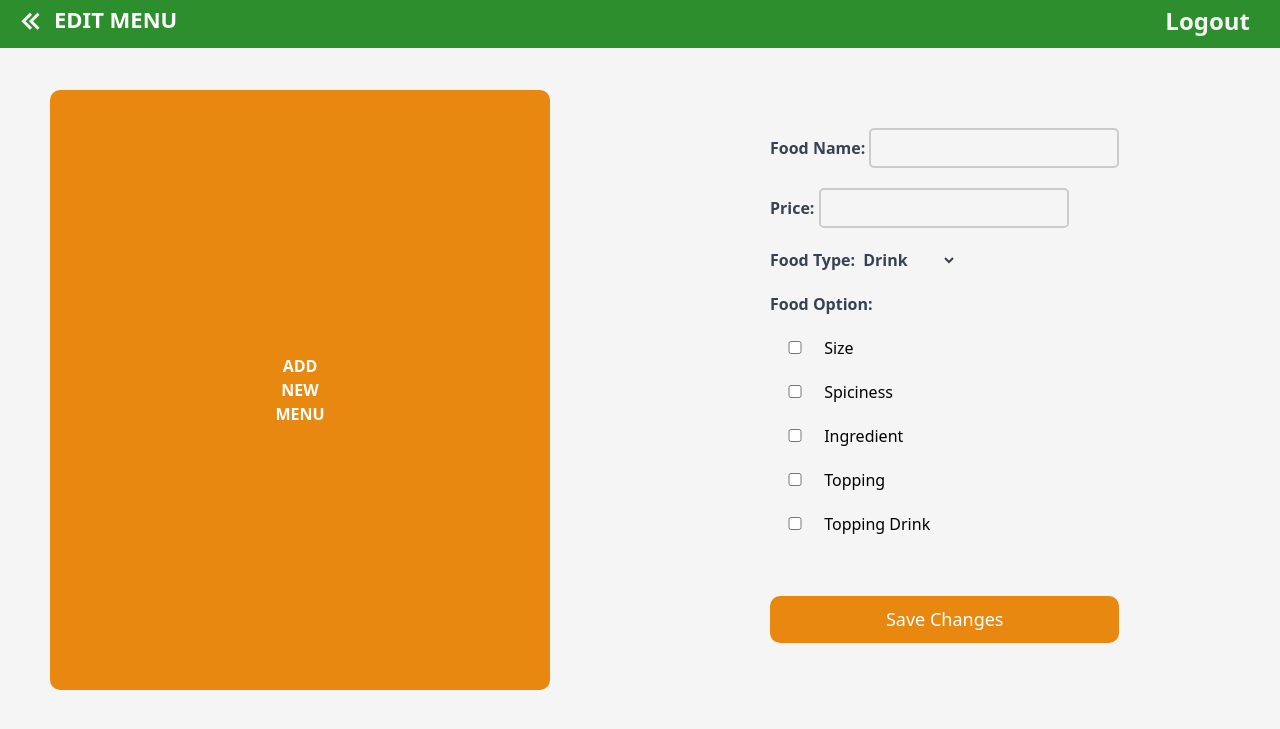
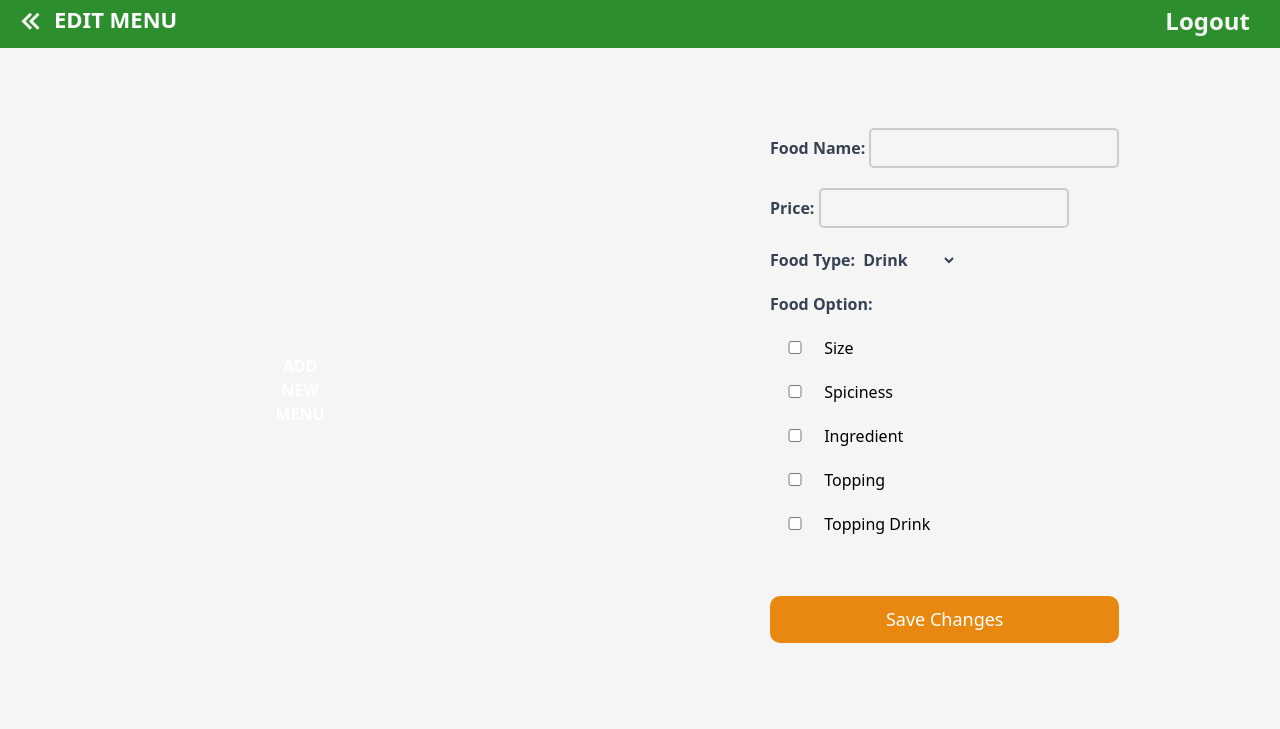
Before and after one commit to SuzukiTaylorSwift/Food-Ordering-Website-Project, a Flask app: template flask/app/templates/admin/upload_pages/edit_menu.html in a window 1280 px wide. Shown: the top 729 px of the page. Run offline with Flask 3, Linux system fonts and the light colour scheme; the template is opened without the code that fills it: values that come from a table or form of the project are taken from there, others are empty; parts of the project's set-up code (start-up, migrations or seed data) failed here and were passed over.

Commit message:
edit gallery&&edit&&upload&&cashier

```diff
--- a/flask/app/static/css/addmenu.css
+++ b/flask/app/static/css/addmenu.css
@@ -52,11 +52,34 @@ body form{
     background-color: #fb8c03;
     transform: scale(0.95);
   }
+
+  .upload-container {
+    width: 500px;
+    height: 600px;
+    background-color: #f5f5f5;
+    display: flex;
+    justify-content: center;
+    align-items: center;
+    margin-left: 50px;
+    color: white;
+    font-weight: bold;
+    border-radius: 10px;
+    cursor: pointer;
+    text-align: center;
+}
+
+.upload-container:hover {
+    background-color:  #f5f5f5;
+    box-shadow: 0px 0px 10px rgba(217, 83, 79, 0.8);
+    transform: scale(0.95);
+  }
+
+
 #imagePreview {
-    display: none; /* รูปภาพจะซ่อนเมื่อไม่ได้เลือก */
+    display: none;
     max-width: 100%;
     max-height: 100%;
-    object-fit: contain;
+    object-fit: cover
   }
 
 
@@ -136,6 +159,8 @@ body form{
 
 
   }
+
+
 
 
   @media (max-width: 767px) {
--- a/flask/app/static/css/gallery.css
+++ b/flask/app/static/css/gallery.css
@@ -193,7 +193,7 @@ p {
 .text-p{
     font-weight: bold;
     color: #343433;
-    font-size: 14px;
+    font-size: 10px;
     top: 0;
 }
 
--- a/flask/app/templates/admin/cashier.html
+++ b/flask/app/templates/admin/cashier.html
@@ -148,7 +148,11 @@
       });
       $("#check").click(function () {
         $.getJSON("/admin/all_data", function (data) {
-          bill(data);
+          if (data["order_list"].length === 0) {
+            alert("ไม่มีออร์เดอร์ขณะนี้ ไม่สามารถดูบิลได้");
+          } else {
+            bill(data);
+          }
         });
       });
 
--- a/flask/app/templates/admin/upload_pages/edit_menu.html
+++ b/flask/app/templates/admin/upload_pages/edit_menu.html
@@ -4,7 +4,7 @@
     <meta charset="UTF-8" />
     <meta name="viewport" content="width=device-width, initial-scale=1.0" />
     <script src="https://unpkg.com/@tailwindcss/browser@4"></script>
-    <title>Upload Image</title>
+    <title>Edit Menu</title>
     <link rel="stylesheet" href="{{ url_for('static', filename='css/addmenu.css') }}" />
     <link href="https://unpkg.com/boxicons@2.1.4/css/boxicons.min.css" rel="stylesheet" />
   </head>
@@ -16,18 +16,28 @@
     </div>
 
     <div class="flex flex-row items-center justify-start">
-      <form  method="POST" enctype="multipart/form-data">
+      <form method="POST" enctype="multipart/form-data">
         {{ form.hidden_tag() }}
         <div class="menu-container">
-          <div id="uploadButton" class="image-upload-container" onclick="document.getElementById('imageInput').click();">
+          <div id="uploadButton" class="upload-container" onclick="document.getElementById('imageInput').click();">
+              <!-- ตรวจสอบว่ามีภาพเดิมหรือไม่ -->
+                {% if menu_item.image_path %}
+                <!-- แสดงภาพเดิม -->
+                <img id="imagePreview" src="{{ url_for('static', filename=menu_item.image_path[7:]) }}" alt="Image Preview" style="display: block; max-width: 100%; max-height: 100%;" />
+              {% else %}
+                <!-- หากไม่มีรูปภาพ ให้แสดงป้าย ADD NEW MENU -->
                 <label for="imageInput" id="uploadTextContainer">
                     <div class="add-newtext">ADD</div>
                     <div class="add-newtext">NEW</div>
                     <div class="add-newtext">MENU</div>
                 </label>
+              {% endif %}
+
+              <!-- ฟอร์มอัปโหลดภาพ -->
               {{ form.image(id="imageInput", style="display: none;", onchange="updateImagePreview()") }}
-            <img id="imagePreview" src="" alt="Image Preview" style="display: none; max-width: 100%; margin-top: 10px;" />
               </div>
+
+
 
         <div class="right-form">
           <!-- Food Name -->
```
Also changed, not shown: flask/app/templates/admin/upload_pages/gallery.html (+40 -5 lines), flask/app/templates/admin/upload_pages/upload.html (+13 -1 lines). Lines whose indentation alone changed are shown as unchanged.
